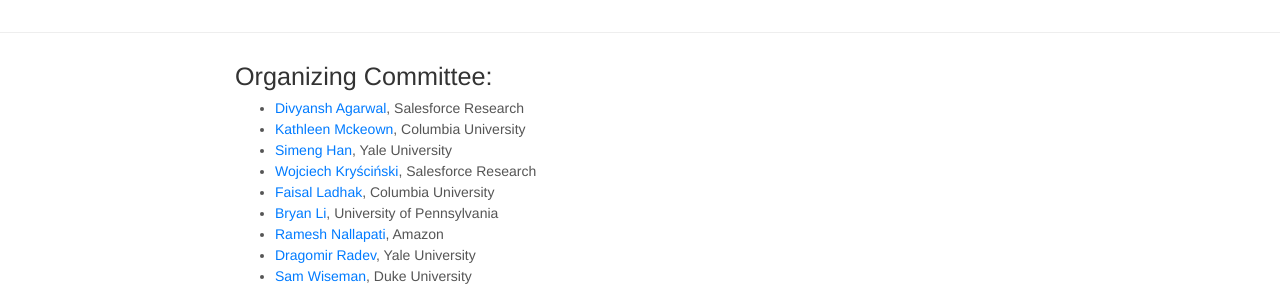
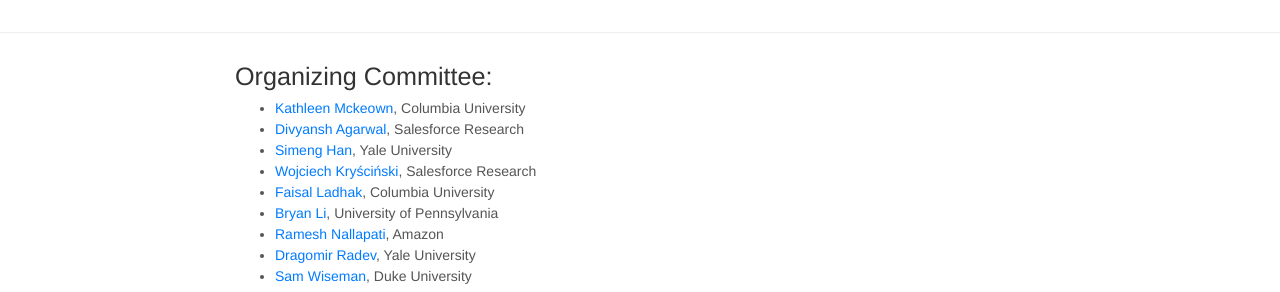
Before and after one commit to CreativeSumm/creativesumm.github.io, a Jekyll site: the page built from organization.md, in a window 1280 px wide. Shown: the part 165-457 px from the top of the page. Built offline with Jekyll 4.4.1, drawn with Linux system fonts in a browser that asks for light colours; nearby versions of some CDN libraries.

```diff
--- a/organization.md
+++ b/organization.md
@@ -9,8 +9,8 @@ permalink: /organization
 
 ## Organizing Committee:
 
+- [Kathleen Mckeown](http://www.cs.columbia.edu/~kathy/){:target="_blank"}, Columbia University
 - [Divyansh Agarwal](https://www.linkedin.com/in/agarwal-divyansh/){:target="_blank"}, Salesforce Research
-- [Kathleen Mckeown](http://www.cs.columbia.edu/~kathy/){:target="_blank"}, Columbia University
 - [Simeng Han](https://shirleyhan6.github.io/){:target="_blank"}, Yale University
 - [Wojciech Kryściński](https://twitter.com/iam_wkr){:target="_blank"}, Salesforce Research
 - [Faisal Ladhak](https://www.cs.columbia.edu/~faisal/){:target="_blank"}, Columbia University
```
